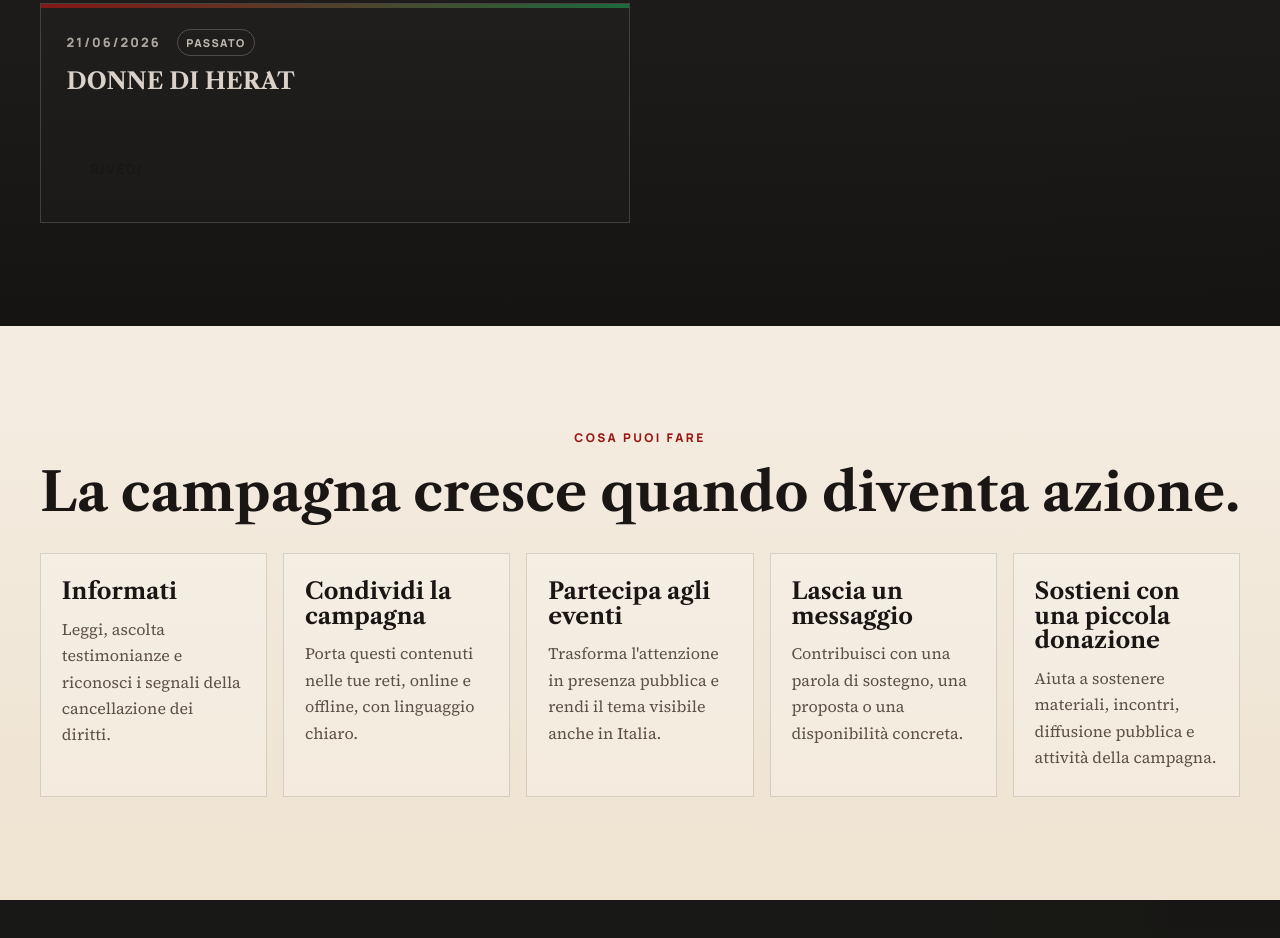
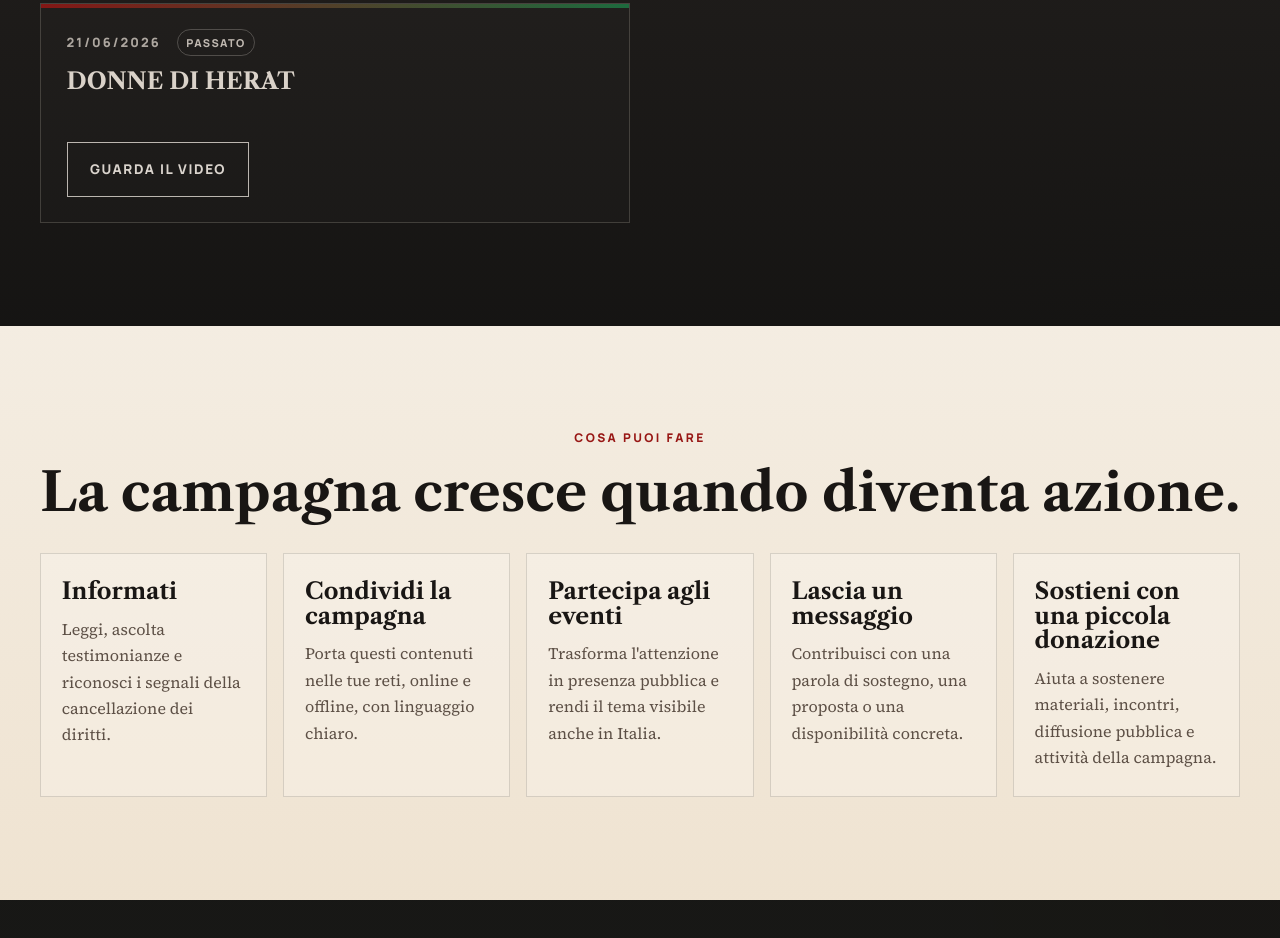
Before and after one commit to danieleanza-lele/associazionenawroze.it, an Eleventy site: page index.njk in a window 1280 px wide. Shown: the part 4233-5171 px from the top of the page. Built offline with nearby package versions, Linux system fonts and the light colour scheme; Eleventy itself is replaced by a stand-in of ours; files that its build step writes are made by us from their sources.

Commit message:
Fix past event video CTA visibility

```diff
--- a/css/style.css
+++ b/css/style.css
@@ -667,6 +667,11 @@ textarea:focus-visible {
   background: rgba(255, 248, 240, 0.02);
 }
 
+.event-card-past .button {
+  margin-top: 1.5rem;
+  align-self: flex-start;
+}
+
 .section-actions {
   background: linear-gradient(180deg, rgba(244, 237, 226, 0.94), rgba(239, 227, 209, 0.98));
 }
--- a/index.njk
+++ b/index.njk
@@ -188,7 +188,7 @@ permalink: /index.html
                 <p class="event-location">{{ event.location }}</p>
                 <p>{{ event.description }}</p>
                 {% if event.href %}
-                  <a class="button button-outline-dark" href="{{ event.href }}">Rivedi</a>
+                  <a class="button button-secondary" href="{{ event.href }}" target="_blank" rel="noreferrer">Guarda il video</a>
                 {% endif %}
               </article>
             {% endfor %}
```
